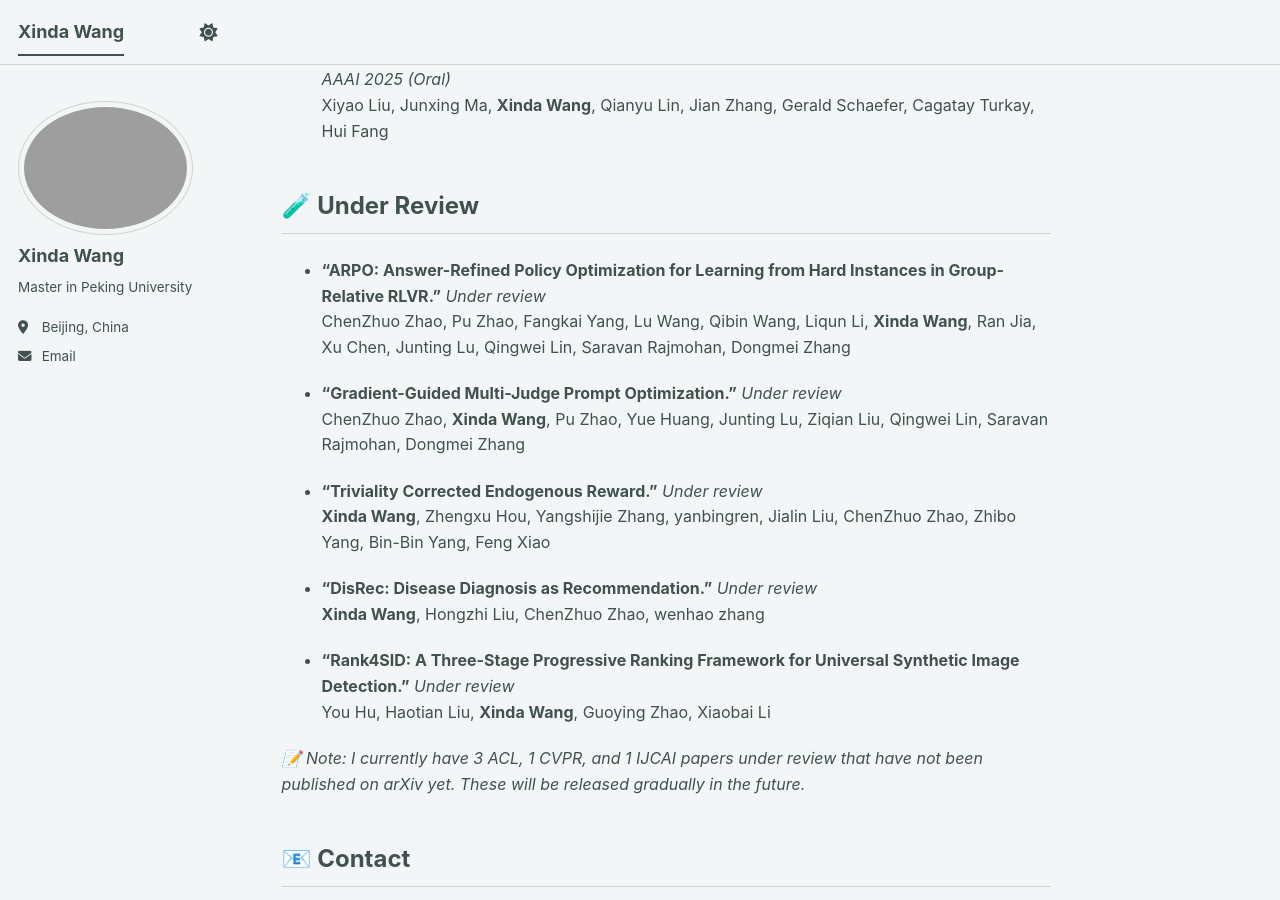
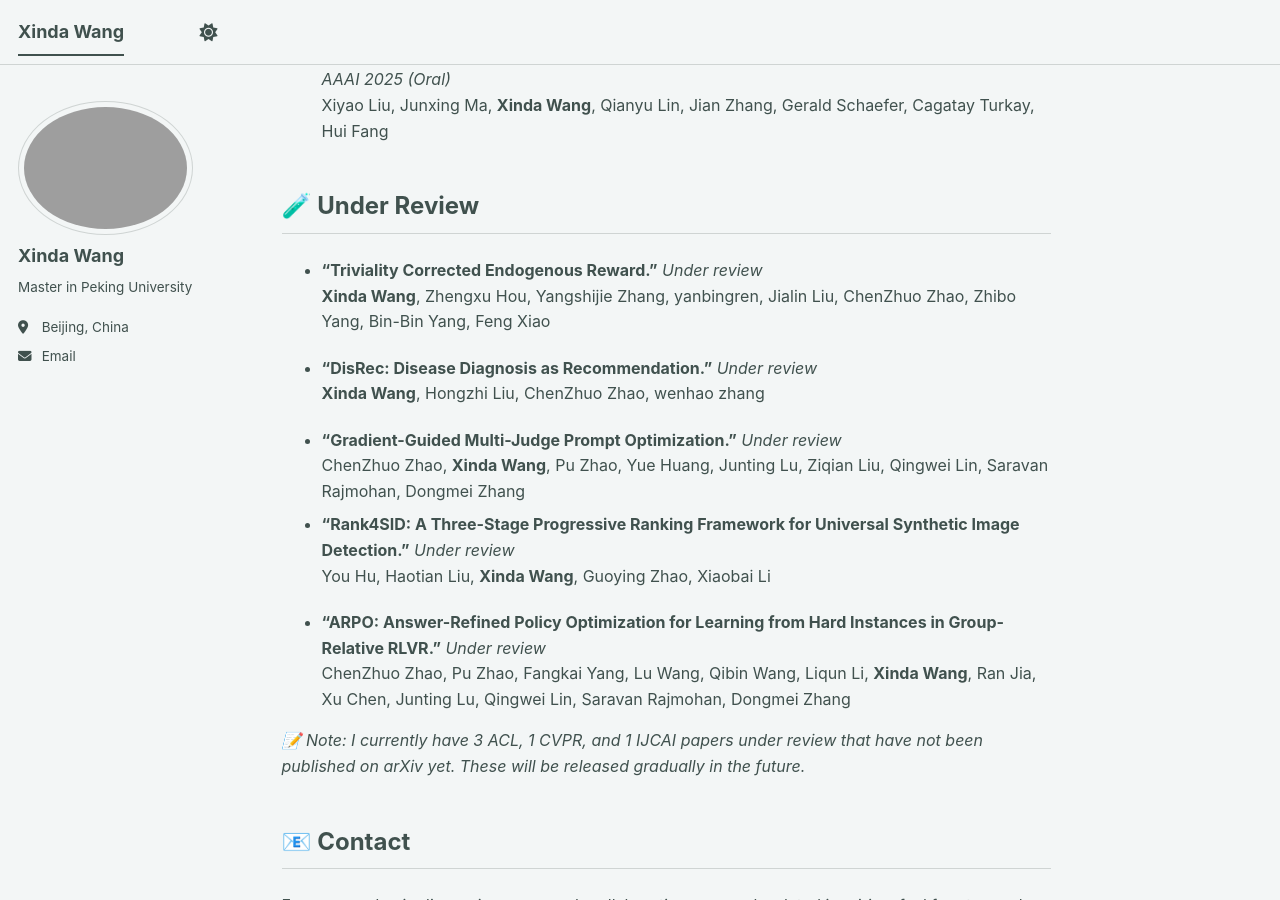
Before and after one commit to xindaaW/xindaaW.github.io, a Jekyll site: the page built from _pages/about.md, in a window 1280 px wide and 900 px high, scrolled down 1634 px. Built offline with Jekyll 4.4.1, drawn with Linux system fonts in a browser that asks for light colours; a script bundle is joined from its source files by our own code; library files that are not in the unit come from our copies.

Commit message:
update publication

```diff
--- a/_pages/about.md
+++ b/_pages/about.md
@@ -54,20 +54,19 @@ I am currently interested in the following work directions:
 
 ## 🧪 Under Review
 
-- **"ARPO: Answer-Refined Policy Optimization for Learning from Hard Instances in Group-Relative RLVR."** *Under review*
-  ChenZhuo Zhao, Pu Zhao, Fangkai Yang, Lu Wang, Qibin Wang, Liqun Li, **Xinda Wang**, Ran Jia, Xu Chen, Junting Lu, Qingwei Lin, Saravan Rajmohan, Dongmei Zhang
-
-- **"Gradient-Guided Multi-Judge Prompt Optimization."** *Under review*
-  ChenZhuo Zhao, **Xinda Wang**, Pu Zhao, Yue Huang, Junting Lu, Ziqian Liu, Qingwei Lin, Saravan Rajmohan, Dongmei Zhang
-
 - **"Triviality Corrected Endogenous Reward."** *Under review*
   **Xinda Wang**, Zhengxu Hou, Yangshijie Zhang, yanbingren, Jialin Liu, ChenZhuo Zhao, Zhibo Yang, Bin-Bin Yang, Feng Xiao
 
 - **"DisRec: Disease Diagnosis as Recommendation."** *Under review*
   **Xinda Wang**, Hongzhi Liu, ChenZhuo Zhao, wenhao zhang
 
+- **"Gradient-Guided Multi-Judge Prompt Optimization."** *Under review*
+  ChenZhuo Zhao, **Xinda Wang**, Pu Zhao, Yue Huang, Junting Lu, Ziqian Liu, Qingwei Lin, Saravan Rajmohan, Dongmei Zhang
 - **"Rank4SID: A Three-Stage Progressive Ranking Framework for Universal Synthetic Image Detection."** *Under review*
   You Hu, Haotian Liu, **Xinda Wang**, Guoying Zhao, Xiaobai Li
+
+- **"ARPO: Answer-Refined Policy Optimization for Learning from Hard Instances in Group-Relative RLVR."** *Under review*
+  ChenZhuo Zhao, Pu Zhao, Fangkai Yang, Lu Wang, Qibin Wang, Liqun Li, **Xinda Wang**, Ran Jia, Xu Chen, Junting Lu, Qingwei Lin, Saravan Rajmohan, Dongmei Zhang
 
 *📝 Note: I currently have 3 ACL, 1 CVPR, and 1 IJCAI papers under review that have not been published on arXiv yet. These will be released gradually in the future.*
 
```
